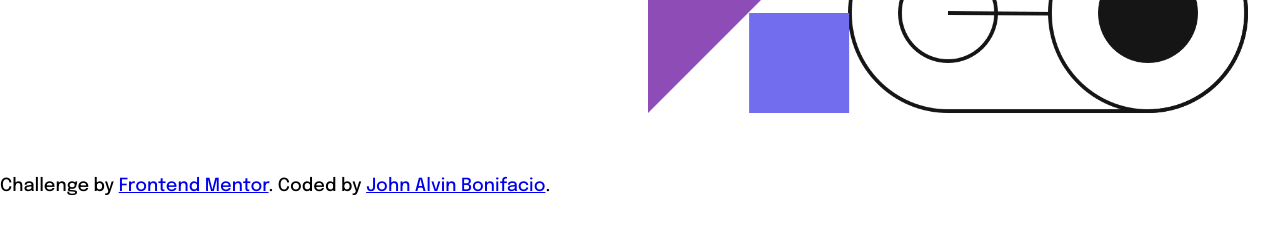
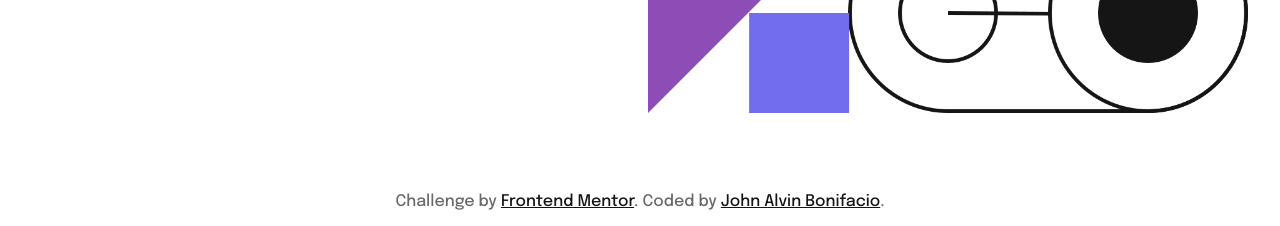
Before and after one commit to john-alvin/frontEnd-challenge-03, a plain HTML site: page src/index.html in a window 1280 px wide. Shown: the part 846-1072 px from the top of the page. Before the commit the page ends 1041 px from the top, so only its background shows below. Drawn offline with nearby package versions, Linux system fonts and the light colour scheme; files that its build step writes are made by us from their sources.

Commit message:
set footer into global styles

```diff
--- a/src/scss/layout/_footer.scss
+++ b/src/scss/layout/_footer.scss
@@ -1,6 +1,5 @@
 @use "../abstracts" as *;
 
-@include media-md {
 footer {
   margin-top: auto;
   padding: 1rem;
@@ -15,4 +14,3 @@
     }
   }
 }
-}
```
Lines whose indentation alone changed are shown as unchanged.
